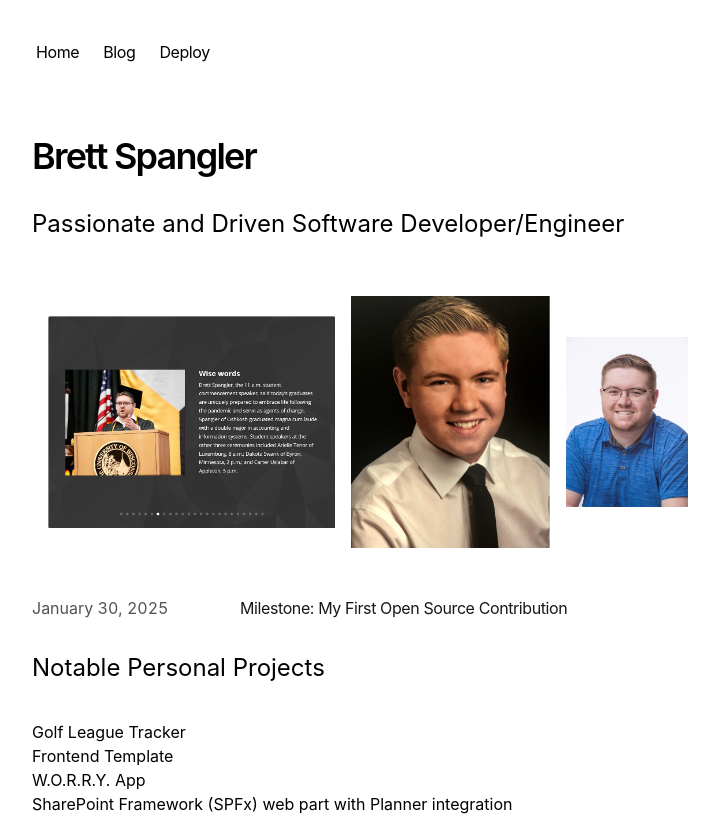
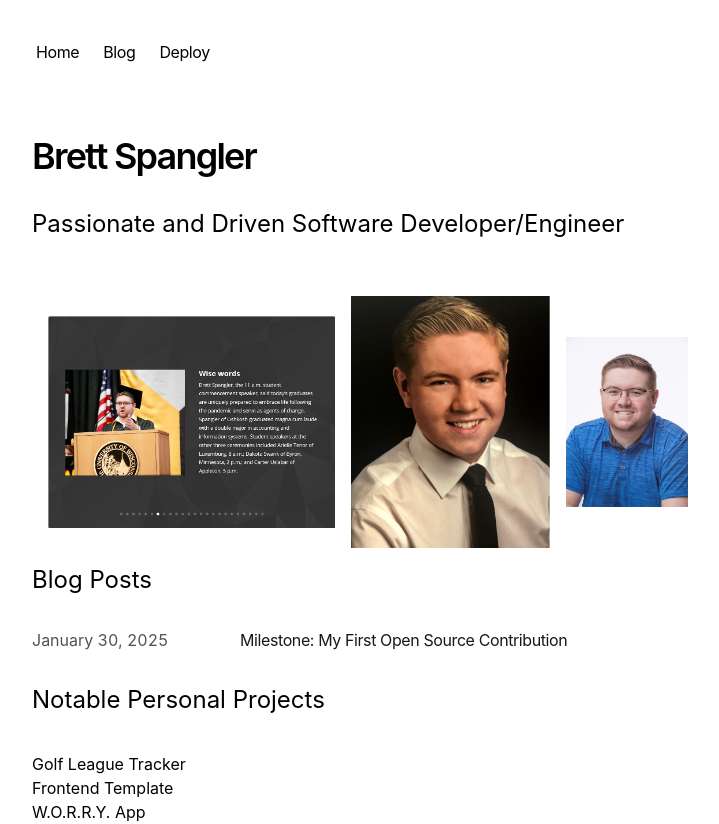
Before and after one commit to bspangler21/blog, a Next.js app: page / in a window 1280 px wide. Shown: the top 824 px of the page, without its empty margins (272-991 px from the left). Built offline with nearby package versions, Linux system fonts and the light colour scheme.

Commit message:
Add section header for Blog Posts

```diff
--- a/app/page.tsx
+++ b/app/page.tsx
@@ -25,13 +25,14 @@ export default function Page() {
 					</a>
 				))}
 			</div>
+			<h2 className="mb-4 text-2xl">Blog Posts</h2>
 			<div className="my-8">
 				<BlogPosts />
-			</div><h2 className="mb-4 text-2xl">Notable Personal Projects</h2>
+			</div>
+			<h2 className="mb-4 text-2xl">Notable Personal Projects</h2>
 			<div
 				className={utilStyles.leftAlign + " " + utilStyles.marginSpace}
 			>
-
 				<ul>
 					{Projects.sort((p1, p2) => p1.sortOrder - p2.sortOrder).map(
 						(project) => (
```
